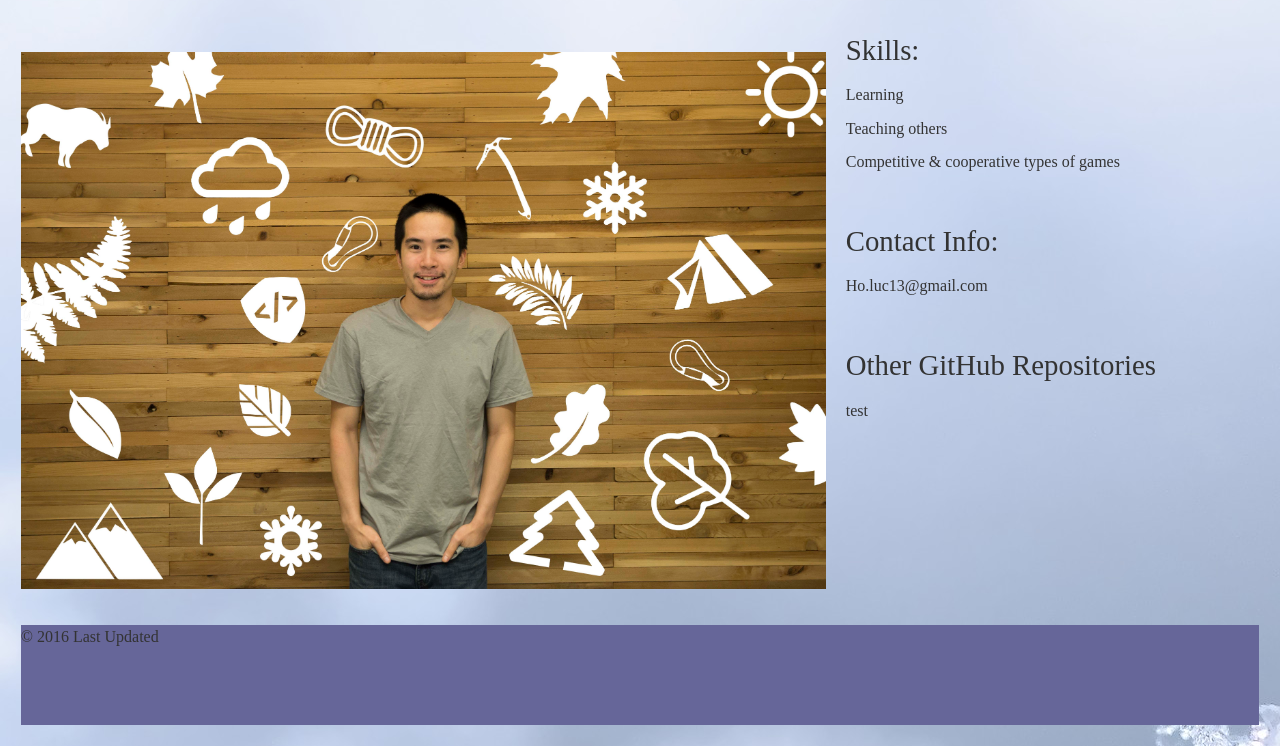
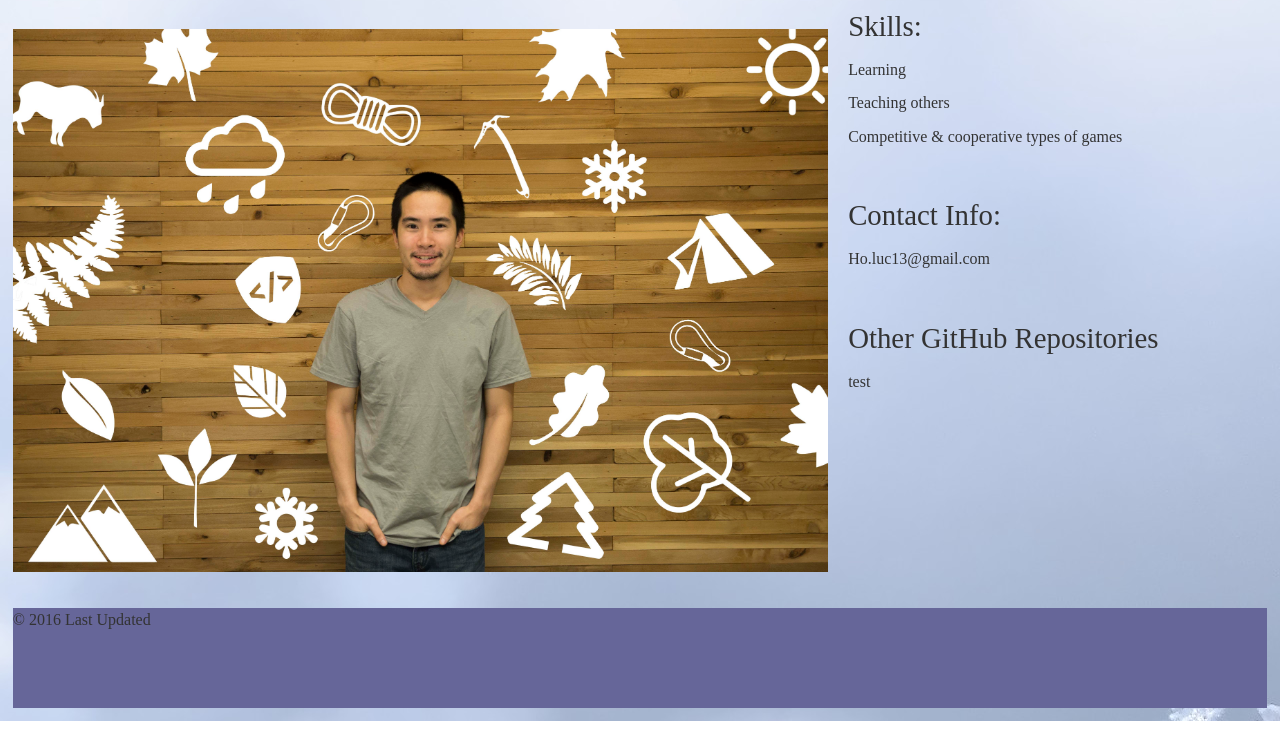
Before and after one commit to Ho-Luc/Portfolio, a website: page index.html in a window 1280 px wide. Shown: the part 175-921 px from the top of the page. After the commit the page ends 896 px from the top, so only its background shows below. Drawn offline with nearby package versions, Linux system fonts and the light colour scheme; files whose address does not match are found by name.

Commit message:
added reset and better filter for a repo based on created repos

```diff
--- /dev/null
+++ b/css/reset.css
@@ -0,0 +1,48 @@
+/* http://meyerweb.com/eric/tools/css/reset/
+   v2.0 | 20110126
+   License: none (public domain)
+*/
+
+html, body, div, span, applet, object, iframe,
+h1, h2, h3, h4, h5, h6, p, blockquote, pre,
+a, abbr, acronym, address, big, cite, code,
+del, dfn, em, img, ins, kbd, q, s, samp,
+small, strike, strong, sub, sup, tt, var,
+b, u, i, center,
+dl, dt, dd, ol, ul, li,
+fieldset, form, label, legend,
+table, caption, tbody, tfoot, thead, tr, th, td,
+article, aside, canvas, details, embed,
+figure, figcaption, footer, header, hgroup,
+menu, nav, output, ruby, section, summary,
+time, mark, audio, video {
+	margin: 0;
+	padding: 0;
+	border: 0;
+	font-size: 100%;
+	font: inherit;
+	vertical-align: baseline;
+}
+/* HTML5 display-role reset for older browsers */
+article, aside, details, figcaption, figure,
+footer, header, hgroup, menu, nav, section {
+	display: block;
+}
+body {
+	line-height: 1;
+}
+ol, ul {
+	list-style: none;
+}
+blockquote, q {
+	quotes: none;
+}
+blockquote:before, blockquote:after,
+q:before, q:after {
+	content: '';
+	content: none;
+}
+table {
+	border-collapse: collapse;
+	border-spacing: 0;
+}
--- a/index.html
+++ b/index.html
@@ -3,6 +3,7 @@
   <head>
     <title>Portfolio</title>
     <meta name="viewport" content="width=device-width, initial-scale=1">
+    <link rel="stylesheet" href="css/reset.css">
     <link rel="stylesheet" href="css/base.css">
     <link rel="stylesheet" href="css/icons.css">
     <link rel="stylesheet" href="css/layout.css">
@@ -56,7 +57,6 @@
           <h3>Other GitHub Repositories</h3>
           <ul>
             <li>test</li>
-
           </ul>
         </section>
       </section>
--- a/js/repo.js
+++ b/js/repo.js
@@ -14,5 +14,11 @@
     }).done(next);
   };
 
+  repo.with = function(fork) {
+    return repo.all.filter(function(repo){
+      return repo[fork] === false;
+    });
+  };
+
   module.repo = repo;
 })(window);
--- a/js/repoView.js
+++ b/js/repoView.js
@@ -14,11 +14,12 @@
 
   repoView.index = function() {
     ui();
-    // console.log('inside repoView');
+
     $('#about ul:nth-of-type(3)').append(
-      repo.all.map(render)
+      repo.with('fork').map(render)
     );
   };
 
+
   module.repoView = repoView;
 })(window);
```
Also changed, not shown: README.md.
